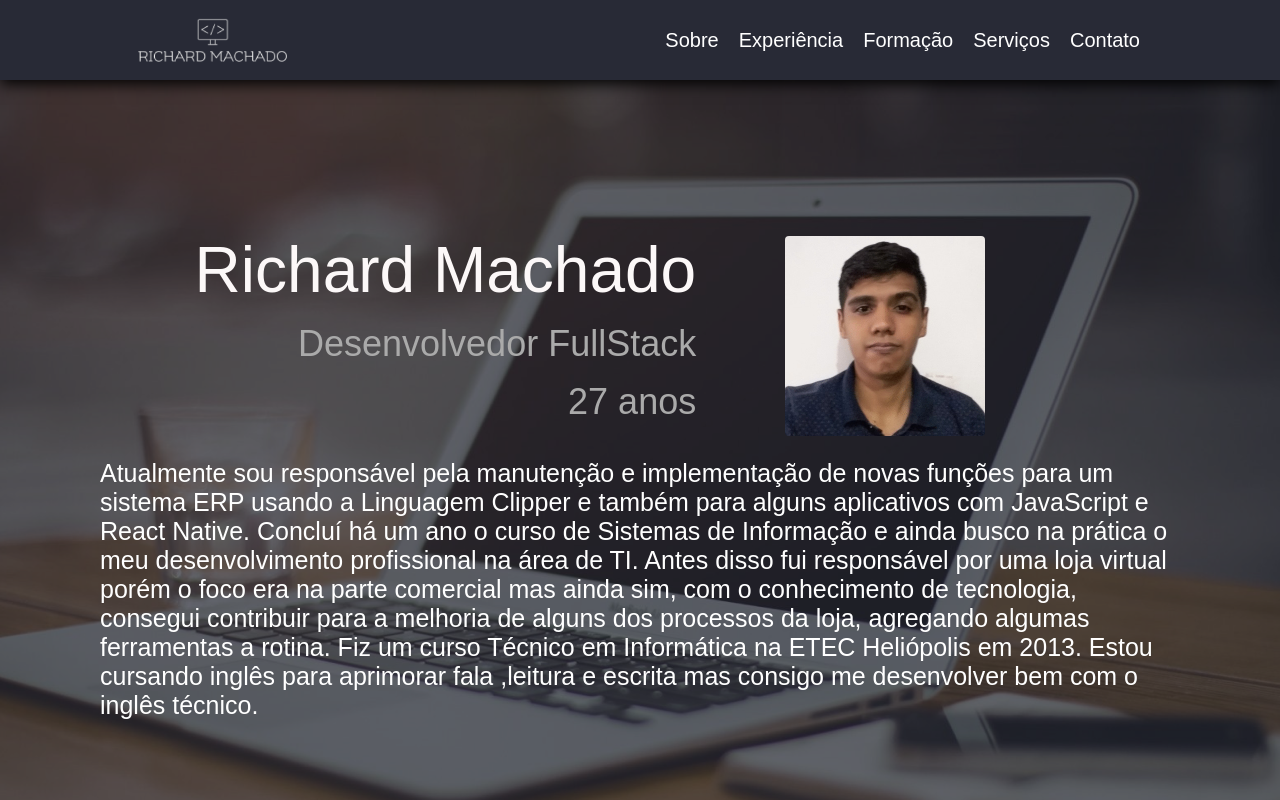
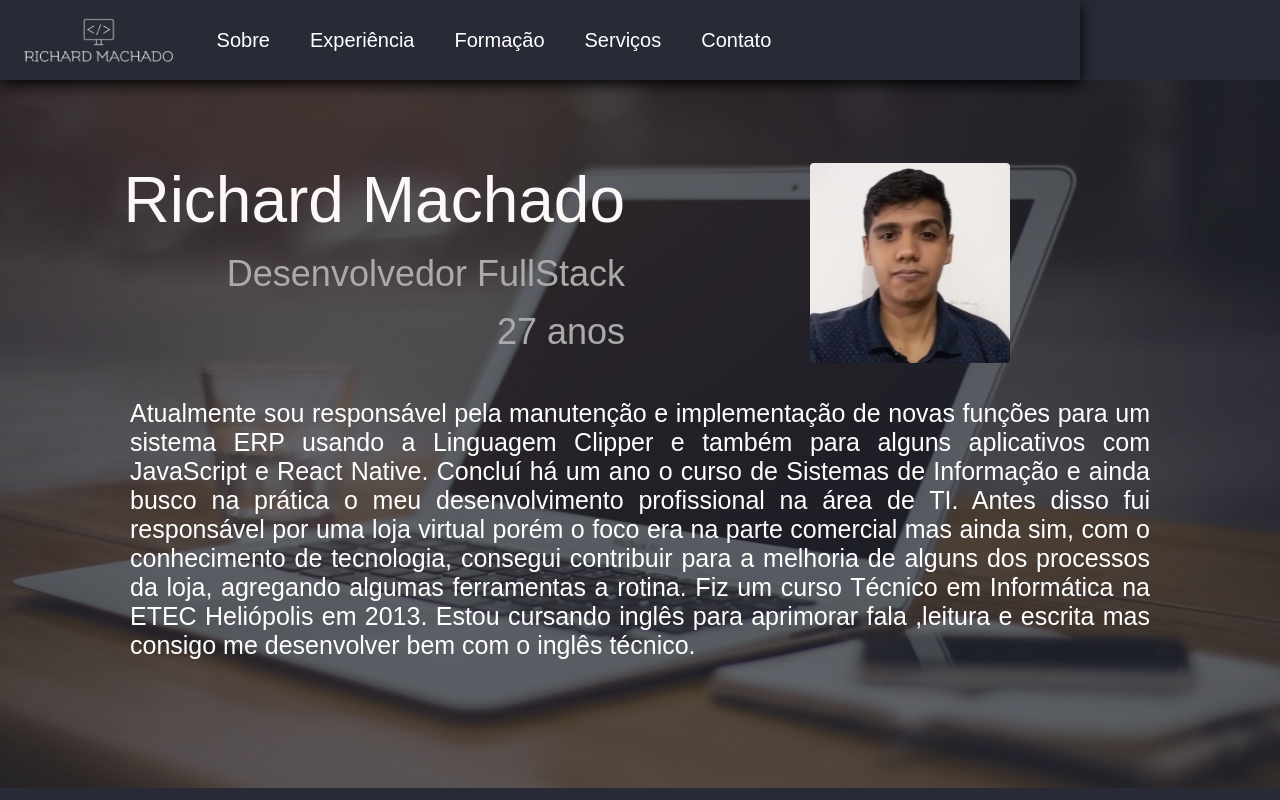
Before and after one commit to richarddev93/webperfil, a React (Create React App) app: page / in a window 1280 px wide. Shown: the top 800 px of the page. Built offline with nearby package versions, Linux system fonts and the light colour scheme; no server answers; a web font is replaced by a local one.

Commit message:
add nav responsive

```diff
--- a/public/index.html
+++ b/public/index.html
@@ -3,7 +3,7 @@
   <head>
     <meta charset="utf-8" />
     <link rel="icon" href="%PUBLIC_URL%/favicon.ico" />
-    <meta name="viewport" content="width=device-width, initial-scale=1" />
+    <meta name="viewport" content="width=device-width, height=device-height, initial-scale=1, maximum-scale=1, user-scalable=no" />
     <meta name="theme-color" content="#000000" />
     <link rel="stylesheet" href="https://maxcdn.bootstrapcdn.com/bootstrap/4.0.0/css/bootstrap.min.css" integrity="sha384-Gn5384xqQ1aoWXA+058RXPxPg6fy4IWvTNh0E263XmFcJlSAwiGgFAW/dAiS6JXm" crossorigin="anonymous">
     <title>Richard Dev</title>
@@ -12,7 +12,7 @@
     <noscript>You need to enable JavaScript to run this app.</noscript>
     <div id="root"></div>
     <script src="https://code.jquery.com/jquery-3.2.1.slim.min.js" integrity="sha384-KJ3o2DKtIkvYIK3UENzmM7KCkRr/rE9/Qpg6aAZGJwFDMVNA/GpGFF93hXpG5KkN" crossorigin="anonymous"></script>
-<script src="https://cdnjs.cloudflare.com/ajax/libs/popper.js/1.12.9/umd/popper.min.js" integrity="sha384-ApNbgh9B+Y1QKtv3Rn7W3mgPxhU9K/ScQsAP7hUibX39j7fakFPskvXusvfa0b4Q" crossorigin="anonymous"></script>
-<script src="https://maxcdn.bootstrapcdn.com/bootstrap/4.0.0/js/bootstrap.min.js" integrity="sha384-JZR6Spejh4U02d8jOt6vLEHfe/JQGiRRSQQxSfFWpi1MquVdAyjUar5+76PVCmYl" crossorigin="anonymous"></script>
+    <script src="https://cdnjs.cloudflare.com/ajax/libs/popper.js/1.12.9/umd/popper.min.js" integrity="sha384-ApNbgh9B+Y1QKtv3Rn7W3mgPxhU9K/ScQsAP7hUibX39j7fakFPskvXusvfa0b4Q" crossorigin="anonymous"></script>
+    <script src="https://maxcdn.bootstrapcdn.com/bootstrap/4.0.0/js/bootstrap.min.js" integrity="sha384-JZR6Spejh4U02d8jOt6vLEHfe/JQGiRRSQQxSfFWpi1MquVdAyjUar5+76PVCmYl" crossorigin="anonymous"></script>
   </body>
 </html>
--- a/src/App.js
+++ b/src/App.js
@@ -1,6 +1,6 @@
 import React from 'react';
 import './global.css'
-import NavBar from './components/Navbar'
+import Navbar2 from './components/NavBot'
 import About from './pages/About'
 import Experience from './pages/Experience'
 import Education from './pages/Education'
@@ -13,7 +13,7 @@ function App() {
   return (
 
     <div>
-      <NavBar/>
+      <Navbar2/>
       <About title ="Home" id="about"/>
       <Experience id ="experience"/>
       <Education id ="education"/>
--- /dev/null
+++ b/src/components/NavBot/index.js
@@ -0,0 +1,106 @@
+import React from 'react'
+import Navbar from 'react-bootstrap/Navbar';
+import Nav from 'react-bootstrap/Nav';
+import { Link, animateScroll as scroll } from "react-scroll";
+import logo from "../../assets/logo.png";
+import './styles.css'
+
+const index = () => {
+
+   const  scrollToTop = () => {
+        scroll.scrollToTop();
+      };
+
+    return (
+        <>
+
+        <Navbar expand="lg" className="nav justify-content-between" sticky="top">
+        <Navbar.Brand href="#home">
+            <img
+                src={logo}
+                className="nav-logo"
+                alt="Richard-Dev"
+                onClick={scrollToTop}
+            />
+        </Navbar.Brand>
+        <Navbar.Toggle aria-controls="basic-navbar-nav" />
+        <Navbar.Collapse id="basic-navbar-nav" >
+        <Nav
+            activeKey="/home"
+            onSelect={(selectedKey) => alert(`selected ${selectedKey}`)}
+            >
+            <Nav.Item>
+             <div className="nav-item">
+
+                <Link
+                    activeClass="active"
+                    to="about"
+                    spy={true}
+                    smooth={true}
+                    offset={-70}
+                    duration={500}
+                >
+                    Sobre
+                </Link>
+                </div>
+            </Nav.Item>
+            <Nav.Item>
+                <div className="nav-item">
+                    <Link
+                    activeClass="active"
+                    to="experience"
+                    spy={true}
+                    smooth={true}
+                    offset={-70}
+                    duration={500} >
+                    Experiência
+                    </Link>
+                </div>
+            </Nav.Item>
+            <Nav.Item>
+                <div className="nav-item">
+                    <Link
+                    activeClass="active"
+                    to="education"
+                    spy={true}
+                    smooth={true}
+                    offset={-70}
+                    duration={500} >
+                    Formação
+                </Link>
+                </div>
+            </Nav.Item>
+            <Nav.Item>
+                <div className="nav-item">
+                    <Link
+                        activeClass="active"
+                        to="services"
+                        spy={true}
+                        smooth={true}
+                        offset={-70}
+                        duration={500} >
+                        Serviços
+                     </Link>
+                </div>
+            </Nav.Item>
+            <Nav.Item>
+                <div className="nav-item">
+                    <Link
+                        activeClass="active"
+                        to="contact"
+                        spy={true}
+                        smooth={true}
+                        offset={-70}
+                        duration={500} >
+                        Contato
+                    </Link>
+                </div>
+            </Nav.Item>
+            </Nav>
+        </Navbar.Collapse>
+      </Navbar>
+     </>
+    )
+}
+
+export default index
--- a/src/components/styles.css
+++ b/src/components/NavBot/styles.css
@@ -1,12 +1,13 @@
 .nav {
     background-color: #282A36;
-    position: sticky;
     top: 0px;
     width: 100%;
     height: 80px;
     z-index: 9;
     box-shadow: 0 4px 14px 0 rgba(0, 0, 0, 0.99);
-    justify-content: center ;
+    justify-content: space-between ;
+    max-width: 1080px;
+
   }
 
   .nav-logo {
--- a/src/components/Navbar.js
+++ /dev/null
@@ -1,86 +0,0 @@
-import React, { Component } from "react";
-import logo from "../assets/logo.png";
-import { Link, animateScroll as scroll } from "react-scroll";
-import './styles.css'
-export default class Navbar extends Component {
-  scrollToTop = () => {
-    scroll.scrollToTop();
-  };
-
-  render() {
-    return (
-      <nav className="nav" id="navbar">
-        <div className="nav-content">
-          <img
-            src={logo}
-            className="nav-logo"
-            alt="Richard-Dev"
-            onClick={this.scrollToTop}
-          />
-          <ul className="nav-items">
-            <li className="nav-item">
-              <Link
-                activeClass="active"
-                to="about"
-                spy={true}
-                smooth={true}
-                offset={-70}
-                duration={500}
-              >
-                Sobre
-              </Link>
-            </li>
-            <li className="nav-item">
-              <Link
-                activeClass="active"
-                to="experience"
-                spy={true}
-                smooth={true}
-                offset={-70}
-                duration={500}
-              >
-                Experiência
-              </Link>
-            </li>
-            <li className="nav-item">
-              <Link
-                activeClass="active"
-                to="education"
-                spy={true}
-                smooth={true}
-                offset={-70}
-                duration={500}
-              >
-                Formação
-              </Link>
-            </li>
-            <li className="nav-item">
-              <Link
-                activeClass="active"
-                to="services"
-                spy={true}
-                smooth={true}
-                offset={-70}
-                duration={500}
-              >
-                Serviços
-              </Link>
-            </li>
-            <li className="nav-item">
-              <Link
-                activeClass="active"
-                to="contact"
-                spy={true}
-                smooth={true}
-                offset={-70}
-                duration={500}
-              >
-                Contato
-              </Link>
-            </li>
-          </ul>
-        </div>
-      </nav>
-    );
-  }
-}
--- a/src/global.css
+++ b/src/global.css
@@ -7,7 +7,6 @@
     box-sizing: border-box;
 
 }
-
 body {
     font : 400 14px  Flamenco, sans-serif;
     background: #282A36;
--- a/src/pages/About/index.js
+++ b/src/pages/About/index.js
@@ -2,29 +2,30 @@ import React from 'react'
 import './styles.css'
 import Avatar from '../../assets/perfil.jpg'
 
-export default function index({title,id}) {
+import Container from 'react-bootstrap/Container'
+import Row from 'react-bootstrap/Row'
+import Col from 'react-bootstrap/Col'
+
+export default function index({id}) {
     return (
-    <div className="container-about" id = {id}>
-            <div className = "container-perfil">
-                <div className="textDiv">
+    <Container fluid className="center-block container-about" id = {id}>
+            <Col className="container-content">
+                <Row>
+                    <Col className="text-right">
                         <p className = "title">Richard Machado</p>
                         <p className = "subtitle">Desenvolvedor FullStack</p>
                         <p className = "subtitle">27 anos</p>
-                </div>
-                <div className="imgContainer">
+                    </Col>
+                    <Col className="perfil">
                         <img className = "rounded" src = {Avatar} alt = "" height="200px"/>
-                </div>
-            </div>
-
-            <div className="descriptionContainer">
+                    </Col>
+                </Row>
+                <Row >
                     <p className = "description">
-                Atualmente sou responsável pela manutenção e implementação de novas funções para um sistema ERP usando a Linguagem Clipper e também para alguns aplicativos com JavaScript e React Native. Concluí há um ano o curso de Sistemas de Informação e ainda busco na prática o meu desenvolvimento profissional na área de
-TI. Antes disso fui responsável por uma loja virtual porém o foco era na parte comercial mas ainda sim, com o conhecimento de tecnologia, consegui contribuir para a melhoria de alguns dos processos da loja, agregando algumas ferramentas a rotina.
-Fiz um curso Técnico em Informática na ETEC Heliópolis em 2013. Estou cursando inglês para aprimorar fala ,leitura e escrita mas consigo me desenvolver bem com o inglês técnico.
+                    Atualmente sou responsável pela manutenção e implementação de novas funções para um sistema ERP usando a Linguagem Clipper e também para alguns aplicativos com JavaScript e React Native. Concluí há um ano o curso de Sistemas de Informação e ainda busco na prática o meu desenvolvimento profissional na área de                    TI. Antes disso fui responsável por uma loja virtual porém o foco era na parte comercial mas ainda sim, com o conhecimento de tecnologia, consegui contribuir para a melhoria de alguns dos processos da loja, agregando algumas ferramentas a rotina.                    Fiz um curso Técnico em Informática na ETEC Heliópolis em 2013. Estou cursando inglês para aprimorar fala ,leitura e escrita mas consigo me desenvolver bem com o inglês técnico.
                     </p>
-            </div>
-    </div>
-
-
+                </Row>
+           </Col>
+    </Container>
     )
 }
--- a/src/pages/About/styles.css
+++ b/src/pages/About/styles.css
@@ -2,59 +2,38 @@
 
 .container-about  {
     display: flex;
-    flex-direction: column;
-    width: 100%;
-    min-width: 1080px;
-    padding: 0 30px;
     background-image: url('../../assets/bgabout.png');
     background-repeat: no-repeat;
     background-size: cover;
     background-attachment: fixed;
     background-position: center;
-    min-height: 809px;
+    min-height: 708px;
     justify-content: center;
     align-items: center;
+    padding: 20px;
+
 }
-.container-perfil {
-    display: flex;
-    flex-direction: row;
-    width: 100%;
+.container-content  {
     max-width: 1080px;
-    align-items: center;
-    justify-content: space-around;
-    margin-bottom: 20px;
-    padding: 0 50px;
 }
-
-.container-about .descriptionContainer{
-    display: flex;
-    align-items: center;
-    justify-content: center;
-}
-
-.container-about .descriptionContainer .description{
-    width: 100%;
-    max-width: 1080px;
+.description{
+    padding: 30px;
     font-weight: 400;
     color: #ffffff;
     font-size: 25px;
-
+    text-align: justify;
 }
 
-.container-perfil .textDiv{
-    text-align: end;
-}
-
-.container-perfil .imgContainer{
-    margin-right: 100px;
-}
-
-.container-perfil .textDiv .title{
+.title{
     font-size: 64px;
     color: #FCF8F8
 }
 
-.container-perfil .textDiv .subtitle{
+.subtitle{
     font-size: 36px;
     color: #AAAAAA
 }
+.perfil {
+    display: flex;
+    justify-content: center;
+}
--- a/src/pages/Contact/index.js
+++ b/src/pages/Contact/index.js
@@ -11,7 +11,6 @@ export default function Index({title,id}) {
 
   async function handleMessage (e){
     e.preventDefault();
-    alert("Mensagem Enviada")
 
     const data = { name,
     email,
--- a/src/pages/Services_/styles.css
+++ b/src/pages/Services_/styles.css
@@ -2,7 +2,7 @@
 .container-service  {
     display: flex;
     width: 100%;
-    max-width: 1020px;
+    max-width: 1080px;
     justify-content: center;
     padding-left: 20px 30px;
     flex-direction: column;
```
Also changed, not shown: 1 other file (tests, documents, lock files or other folders). Lines whose indentation alone changed are shown as unchanged.
